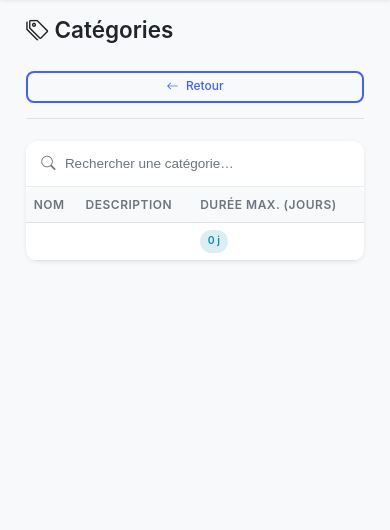
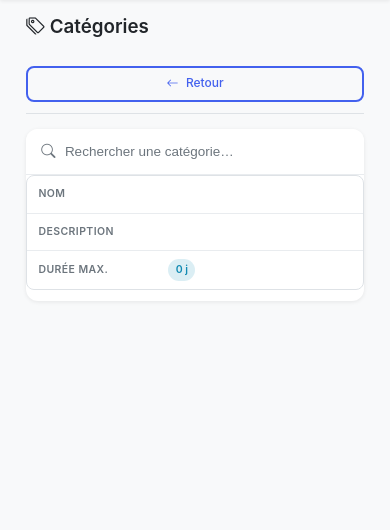
Before and after one commit to SMK027/Stocks, a PHP site: the page made by app/Views/categories/index.php in a window 390 px wide. Shown: the part 60-590 px from the top of the page. Run offline with PHP 8.4, Linux system fonts and the light colour scheme; tables that the repository leaves empty hold one stand-in row (values such as "Sample post"); the template is opened without the code that fills it: most values are stand-ins (such as "Sample title", 1, 10 or a date in 2020); data that the repository does not hold is empty.

Commit message:
feat: ajouter des attributs de données pour améliorer l'accessibilité et la réactivité des tableaux

```diff
--- a/app/Views/categories/index.php
+++ b/app/Views/categories/index.php
@@ -47,9 +47,9 @@ $canManage = in_array($role, ['gestionnaire_produits', 'gestionnaire_global', 'a
                 <tbody id="categories-tbody">
                     <?php foreach ($categories as $cat): ?>
                         <tr>
-                            <td><strong><?= e($cat['name']) ?></strong></td>
-                            <td class="text-muted"><?= e($cat['description'] ?? '—') ?></td>
-                            <td>
+                            <td data-label="Nom"><strong><?= e($cat['name']) ?></strong></td>
+                            <td data-label="Description" class="text-muted"><?= e($cat['description'] ?? '—') ?></td>
+                            <td data-label="Durée max.">
                                 <?php if ($cat['max_consumption_days']): ?>
                                     <span class="badge badge-info"><?= (int)$cat['max_consumption_days'] ?> j</span>
                                 <?php else: ?>
--- a/app/Views/locations/index.php
+++ b/app/Views/locations/index.php
@@ -46,8 +46,8 @@ $canManage = in_array($role, ['gestionnaire_produits', 'gestionnaire_global', 'a
                 <tbody id="locations-tbody">
                     <?php foreach ($locations as $loc): ?>
                         <tr>
-                            <td><strong><?= e($loc['name']) ?></strong></td>
-                            <td class="text-muted"><?= e($loc['description'] ?? '—') ?></td>
+                            <td data-label="Nom"><strong><?= e($loc['name']) ?></strong></td>
+                            <td data-label="Description" class="text-muted"><?= e($loc['description'] ?? '—') ?></td>
                             <?php if ($canManage): ?>
                                 <td class="text-right">
                                     <div class="btn-group">
--- a/app/Views/products/index.php
+++ b/app/Views/products/index.php
@@ -46,8 +46,8 @@ $canManage = in_array($role, ['gestionnaire_produits', 'gestionnaire_global', 'a
                 <tbody id="products-tbody">
                     <?php foreach ($products as $p): ?>
                         <tr>
-                            <td><strong><?= e($p['name']) ?></strong></td>
-                            <td>
+                            <td data-label="Nom"><strong><?= e($p['name']) ?></strong></td>
+                            <td data-label="Catégories">
                                 <?php if ($p['category_names']): ?>
                                     <?php foreach (explode(', ', $p['category_names']) as $cat): ?>
                                         <span class="badge badge-secondary"><?= e($cat) ?></span>
--- a/public/css/style.css
+++ b/public/css/style.css
@@ -158,6 +158,20 @@ p { margin-bottom: 1rem; }
     border-radius: 1px;
 }
 
+/* Animation burger → X */
+.navbar-toggle.active span:nth-child(1) {
+    transform: translateY(7px) rotate(45deg);
+}
+
+.navbar-toggle.active span:nth-child(2) {
+    opacity: 0;
+    transform: scaleX(0);
+}
+
+.navbar-toggle.active span:nth-child(3) {
+    transform: translateY(-7px) rotate(-45deg);
+}
+
 .navbar-menu {
     display: flex;
     align-items: center;
@@ -1238,21 +1252,26 @@ select.form-control {
     }
 
     .navbar-menu {
-        display: none;
+        display: block;
         position: absolute;
         top: var(--navbar-height);
         left: 0;
         right: 0;
         background: var(--white);
         flex-direction: column;
-        padding: 1rem;
+        padding: 0 1rem;
         box-shadow: var(--shadow);
         gap: 0.5rem;
         z-index: 999;
+        max-height: 0;
+        overflow: hidden;
+        transition: max-height 0.3s ease, padding 0.3s ease;
     }
 
     .navbar-menu.open {
         display: flex;
+        max-height: 400px;
+        padding: 1rem;
     }
 
     .navbar-user {
@@ -1300,12 +1319,12 @@ select.form-control {
         text-align: center;
     }
 
-    .btn-group {
+    /* Seuls les groupes de boutons de navigation s'étirent */
+    .page-header .btn-group {
         width: 100%;
-        justify-content: stretch;
-    }
-
-    .btn-group .btn {
+    }
+
+    .page-header .btn-group .btn {
         flex: 1;
     }
 }
@@ -1424,8 +1443,14 @@ hr {
     }
 
     .table .btn-group {
-        flex-direction: column;
+        flex-direction: row;
+        flex-wrap: wrap;
         gap: 0.25rem;
+        width: auto;
+    }
+
+    .table .btn-group .btn {
+        flex: 0 0 auto;
     }
 
     .card-grid {
@@ -1768,3 +1793,197 @@ hr {
     display: none;
     font-size: 0.9rem;
 }
+
+/* -----------------------------------------------------------
+   Responsive — Tables en mode carte (≤ 560px)
+   ----------------------------------------------------------- */
+@media (max-width: 560px) {
+    /* Transformer chaque ligne en carte */
+    .table-responsive {
+        overflow-x: visible;
+    }
+
+    .table,
+    .table tbody,
+    .table tr,
+    .table td {
+        display: block;
+        width: 100%;
+    }
+
+    .table thead {
+        display: none;
+    }
+
+    .table tbody tr {
+        border: 1px solid var(--gray-light);
+        border-radius: var(--border-radius);
+        margin-bottom: 0.75rem;
+        background: var(--white);
+        overflow: hidden;
+    }
+
+    .table td {
+        position: relative;
+        padding: 0.5rem 0.75rem 0.5rem 42%;
+        min-height: 2.5rem;
+        border-bottom: 1px solid var(--gray-lighter);
+        font-size: 0.85rem;
+        text-align: left;
+        border-radius: 0;
+    }
+
+    .table td:last-child {
+        border-bottom: none;
+    }
+
+    /* Étiquette auto depuis data-label */
+    .table td[data-label]::before {
+        content: attr(data-label);
+        position: absolute;
+        left: 0.75rem;
+        top: 50%;
+        transform: translateY(-50%);
+        font-weight: 600;
+        font-size: 0.7rem;
+        color: var(--gray);
+        text-transform: uppercase;
+        letter-spacing: 0.4px;
+        white-space: nowrap;
+        width: 38%;
+        overflow: hidden;
+        text-overflow: ellipsis;
+    }
+
+    /* Cellule sans étiquette (actions) */
+    .table td:not([data-label]) {
+        padding-left: 0.75rem;
+        text-align: right;
+    }
+
+    /* Groupes de boutons inline dans la cellule actions */
+    .table td .btn-group {
+        flex-direction: row;
+        flex-wrap: wrap;
+        gap: 0.25rem;
+        width: auto;
+        justify-content: flex-end;
+    }
+
+    .table td .btn-group .btn {
+        flex: 0 0 auto;
+    }
+
+    /* Empêcher le double hover sur card-link > card */
+    .table tr:hover {
+        background: transparent;
+    }
+}
+
+/* -----------------------------------------------------------
+   Responsive — Améliorations générales mobile
+   ----------------------------------------------------------- */
+@media (max-width: 768px) {
+    /* Barre de filtres : scroll horizontal invisible */
+    .search-filters {
+        overflow-x: auto;
+        -webkit-overflow-scrolling: touch;
+        flex-wrap: nowrap;
+        scrollbar-width: none;
+    }
+
+    .search-filters::-webkit-scrollbar {
+        display: none;
+    }
+
+    /* Navbar : cibles tactiles (44px min) */
+    .navbar-link {
+        min-height: 44px;
+        display: flex;
+        align-items: center;
+    }
+
+    /* Boutons : taille tactile minimale */
+    .btn {
+        min-height: 44px;
+    }
+
+    .btn-sm {
+        min-height: 36px;
+    }
+
+    /* Liste des espaces : 2 colonnes sur mobile paysage */
+    .card-grid {
+        grid-template-columns: repeat(auto-fill, minmax(150px, 1fr));
+    }
+
+    /* Réduire le padding page-header */
+    .page-header {
+        padding-bottom: 0.75rem;
+        margin-bottom: 1rem;
+    }
+
+    /* Stat cards : 2 par ligne sur mobile */
+    .dashboard-stats {
+        display: grid;
+        grid-template-columns: 1fr 1fr;
+    }
+
+    .stat-card {
+        min-width: 0;
+    }
+}
+
+/* -----------------------------------------------------------
+   Responsive — Petit mobile (≤ 480px)
+   ----------------------------------------------------------- */
+@media (max-width: 480px) {
+    /* Modal pleine largeur */
+    .modal {
+        padding: 1.5rem 1.25rem;
+        width: calc(100% - 1.5rem);
+    }
+
+    /* Toast pleine largeur */
+    .toast-container {
+        left: 0.75rem;
+        right: 0.75rem;
+    }
+
+    .toast {
+        max-width: 100%;
+    }
+
+    /* Stat cards : 1 par ligne sur très petit écran */
+    .dashboard-stats {
+        grid-template-columns: 1fr;
+    }
+
+    /* Supprimer le padding sur les grandes cartes stats */
+    .stat-card {
+        padding: 1rem;
+    }
+
+    /* h1 plus compact */
+    h1 {
+        font-size: 1.35rem;
+    }
+
+    .page-header h1 {
+        font-size: 1.25rem;
+    }
+
+    /* Boutons page-header : colonne sur très petit écran */
+    .page-header .btn-group {
+        flex-direction: column;
+    }
+
+    .page-header .btn-group .btn {
+        flex: 0 0 auto;
+    }
+
+    /* Grille espaces : 1 colonne */
+    .card-grid {
+        grid-template-columns: 1fr;
+    }
+}
```
Also changed, not shown: app/Views/inventory/index.php (+11 -11 lines), app/Views/spaces/members.php (+4 -4 lines), public/js/app.js.
